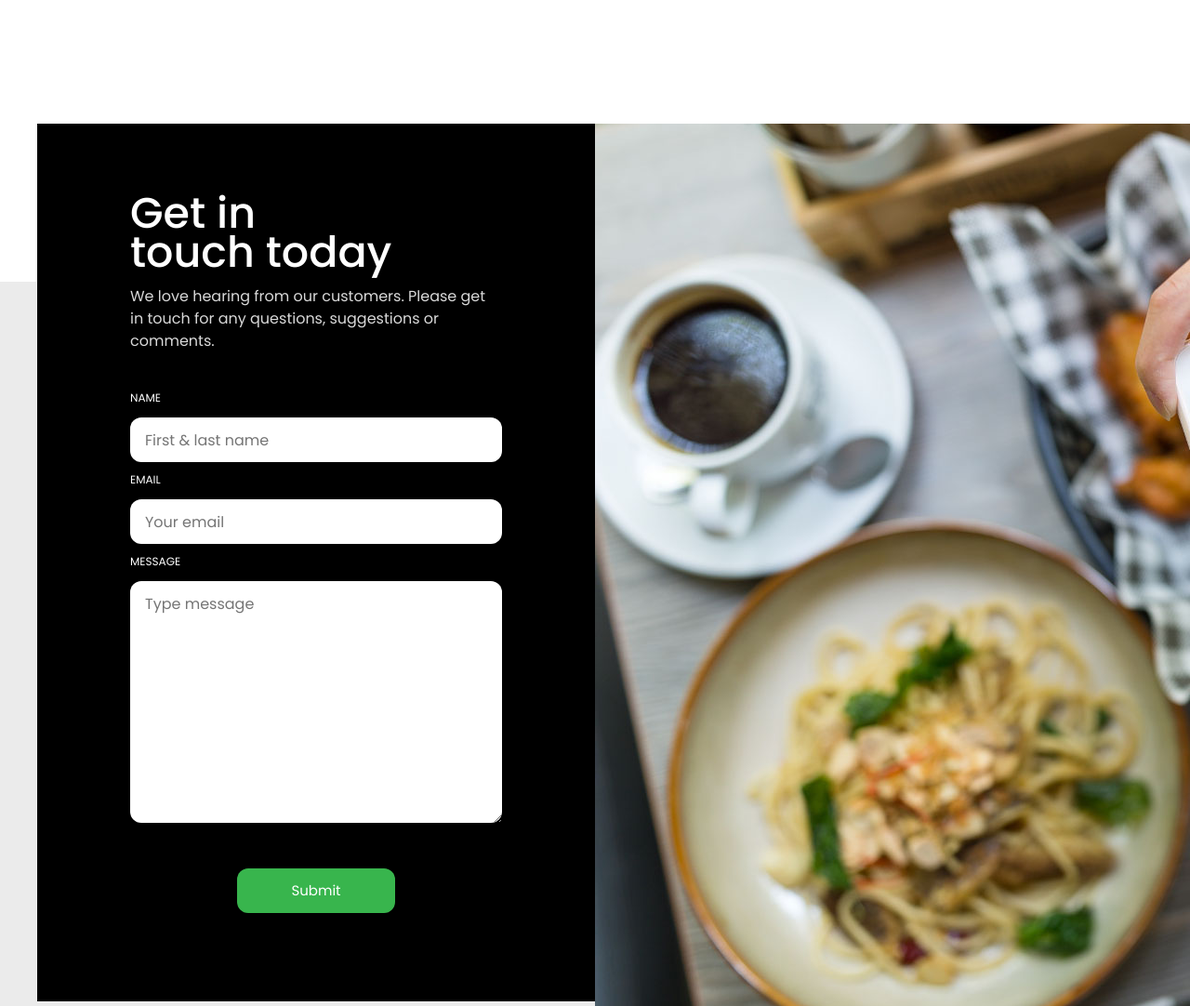
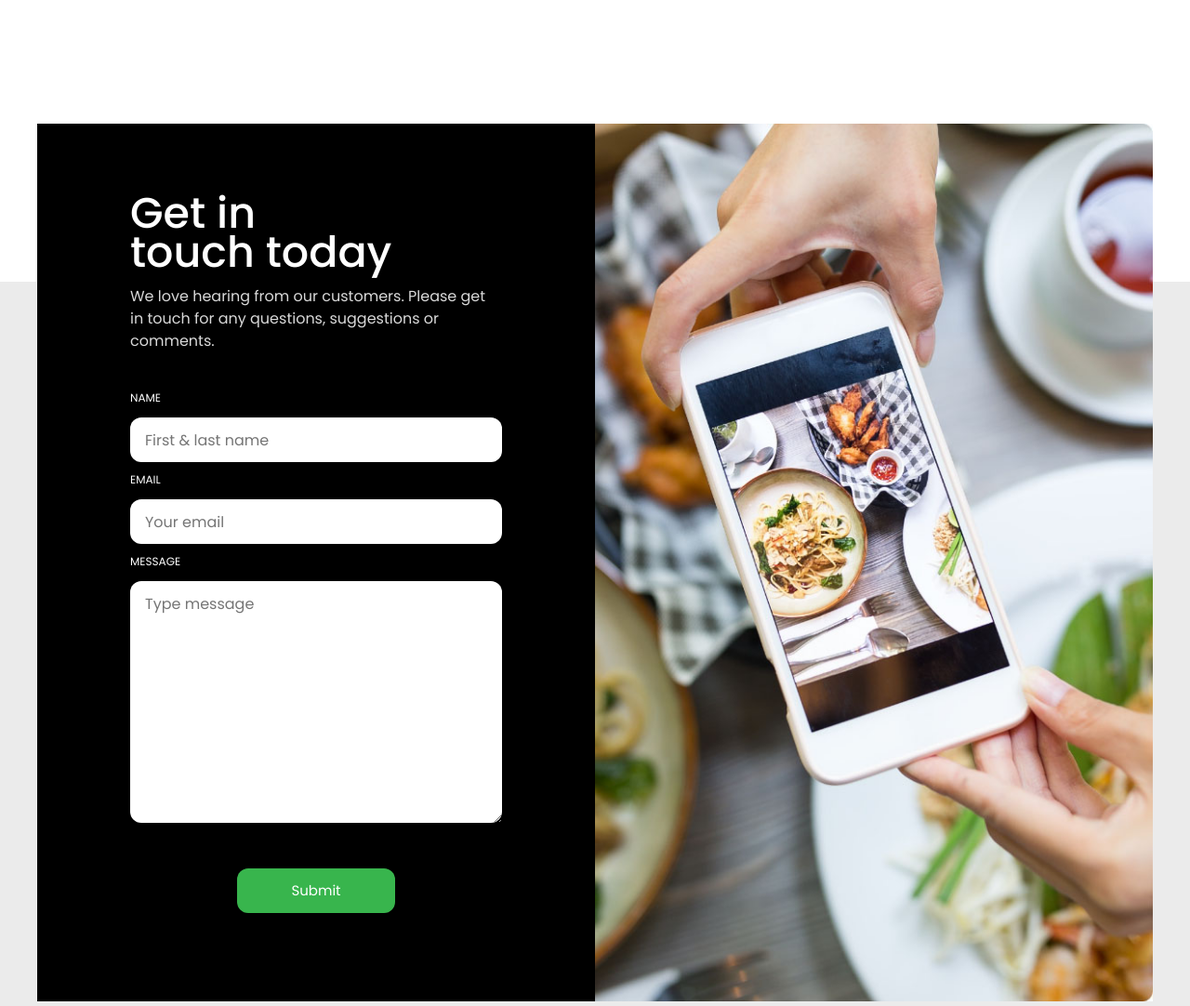
Before and after one commit to sunilsingh2019/FoodSt, a website: page index.html in a window 1280 px wide. Shown: the part 6440-7522 px from the top of the page at 93% size. Drawn offline with Linux system fonts and the light colour scheme.

Commit message:
git section img issue fixed

```diff
--- a/index.html
+++ b/index.html
@@ -1785,7 +1785,7 @@
                 </div>
                 <div class="git-col col-lg-6">
                   <div class="git-imgwrapper">
-                    <img src="images/getintouch-pic.jpg" alt="">
+                    <img class="imgtobg-img" src="images/getintouch-pic.jpg" alt="">
                   </div>
                 </div>
               </div>
```
Also changed, not shown: build/css/style.min.css, 1 other file.
